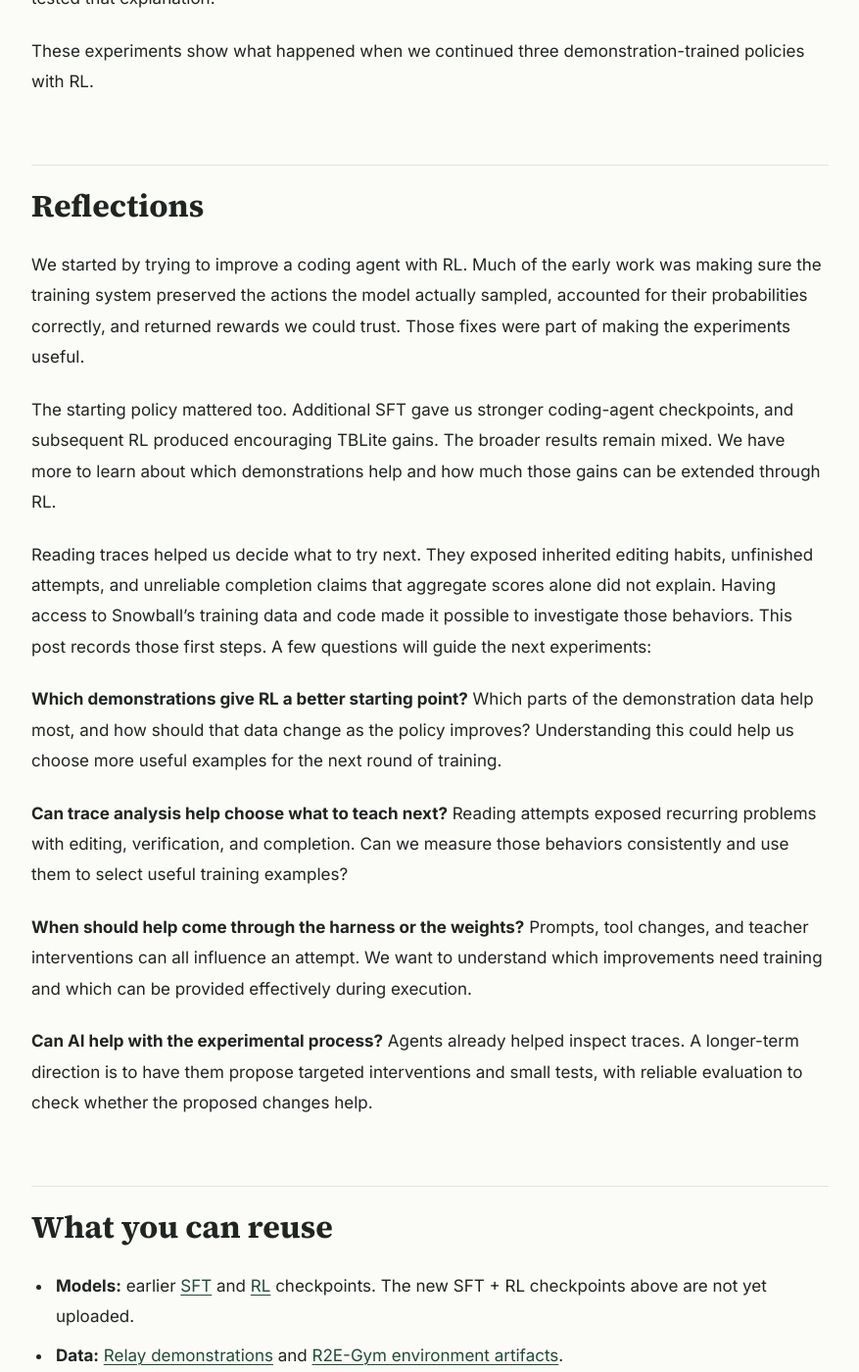
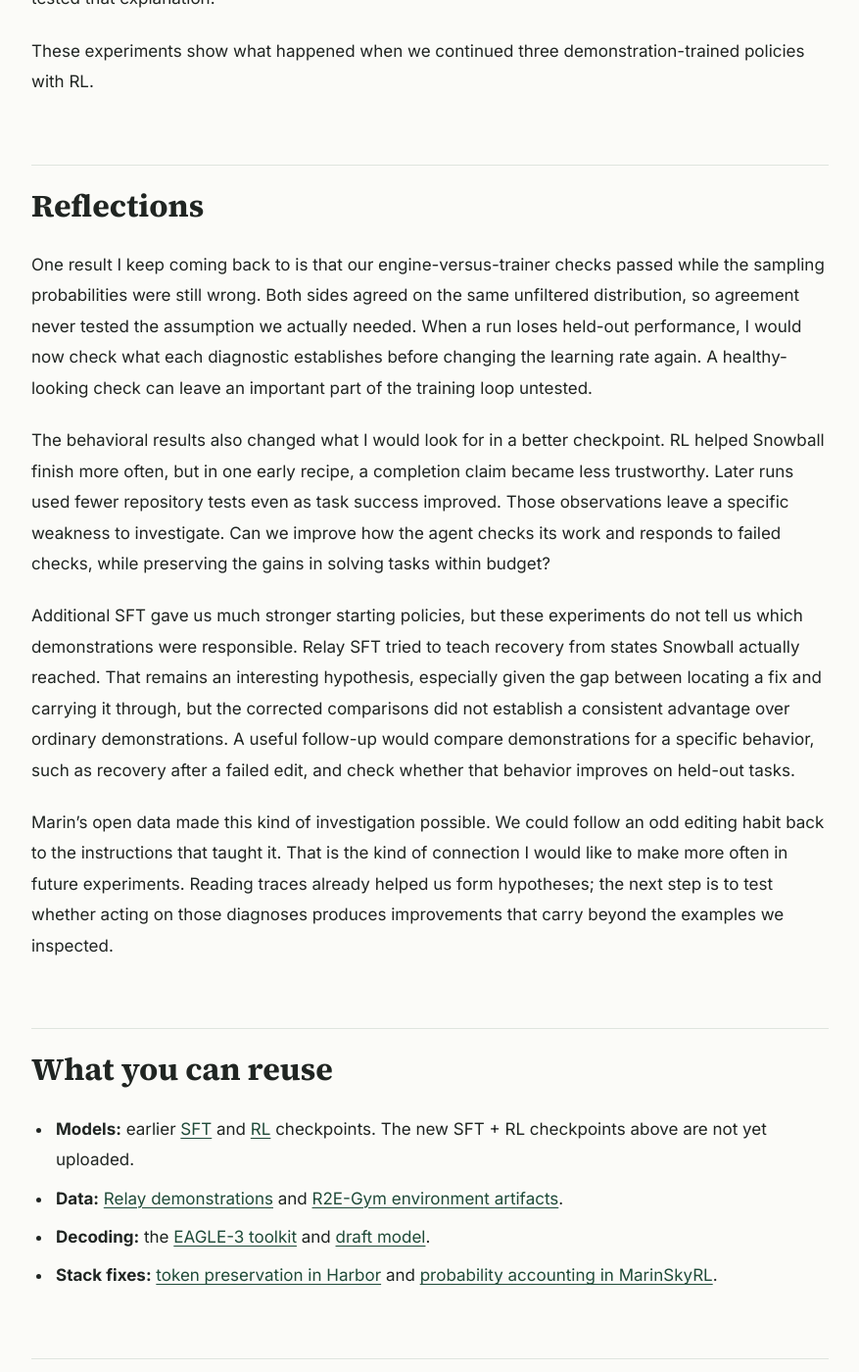
Before and after one commit to lukedhlee/lukedhlee.github.io, a Jekyll site: the page built from _posts/2026-10-21-turning-snowball-into-a-coding-agent.md, in a window 1280 px wide and 1400 px high, scrolled down 14465 px. Shown: the whole window at 98% size, without its empty margins (201-1078 px from the left). Built offline with Jekyll 4.4.1, drawn with Linux system fonts in a browser that asks for light colours.

Commit message:
Ground Snowball reflections in experimental lessons and follow-up tests

```diff
--- a/_posts/2026-10-21-turning-snowball-into-a-coding-agent.md
+++ b/_posts/2026-10-21-turning-snowball-into-a-coding-agent.md
@@ -272,19 +272,13 @@
 
 ## Reflections
 
-We started by trying to improve a coding agent with RL. Much of the early work was making sure the training system preserved the actions the model actually sampled, accounted for their probabilities correctly, and returned rewards we could trust. Those fixes were part of making the experiments useful.
+One result I keep coming back to is that our engine-versus-trainer checks passed while the sampling probabilities were still wrong. Both sides agreed on the same unfiltered distribution, so agreement never tested the assumption we actually needed. When a run loses held-out performance, I would now check what each diagnostic establishes before changing the learning rate again. A healthy-looking check can leave an important part of the training loop untested.
 
-The starting policy mattered too. Additional SFT gave us stronger coding-agent checkpoints, and subsequent RL produced encouraging TBLite gains. The broader results remain mixed. We have more to learn about which demonstrations help and how much those gains can be extended through RL.
+The behavioral results also changed what I would look for in a better checkpoint. RL helped Snowball finish more often, but in one early recipe, a completion claim became less trustworthy. Later runs used fewer repository tests even as task success improved. Those observations leave a specific weakness to investigate. Can we improve how the agent checks its work and responds to failed checks, while preserving the gains in solving tasks within budget?
 
-Reading traces helped us decide what to try next. They exposed inherited editing habits, unfinished attempts, and unreliable completion claims that aggregate scores alone did not explain. Having access to Snowball’s training data and code made it possible to investigate those behaviors. This post records those first steps. A few questions will guide the next experiments:
+Additional SFT gave us much stronger starting policies, but these experiments do not tell us which demonstrations were responsible. Relay SFT tried to teach recovery from states Snowball actually reached. That remains an interesting hypothesis, especially given the gap between locating a fix and carrying it through, but the corrected comparisons did not establish a consistent advantage over ordinary demonstrations. A useful follow-up would compare demonstrations for a specific behavior, such as recovery after a failed edit, and check whether that behavior improves on held-out tasks.
 
-**Which demonstrations give RL a better starting point?** Which parts of the demonstration data help most, and how should that data change as the policy improves? Understanding this could help us choose more useful examples for the next round of training.
-
-**Can trace analysis help choose what to teach next?** Reading attempts exposed recurring problems with editing, verification, and completion. Can we measure those behaviors consistently and use them to select useful training examples?
-
-**When should help come through the harness or the weights?** Prompts, tool changes, and teacher interventions can all influence an attempt. We want to understand which improvements need training and which can be provided effectively during execution.
-
-**Can AI help with the experimental process?** Agents already helped inspect traces. A longer-term direction is to have them propose targeted interventions and small tests, with reliable evaluation to check whether the proposed changes help.
+Marin’s open data made this kind of investigation possible. We could follow an odd editing habit back to the instructions that taught it. That is the kind of connection I would like to make more often in future experiments. Reading traces already helped us form hypotheses; the next step is to test whether acting on those diagnoses produces improvements that carry beyond the examples we inspected.
 
 ## What you can reuse
 
```
